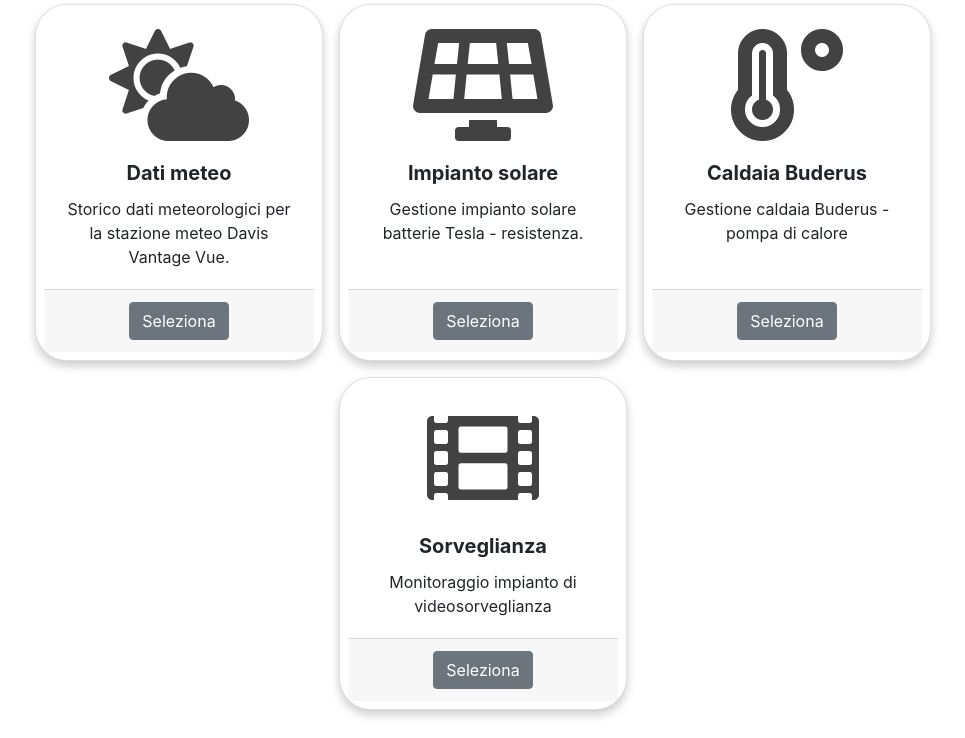
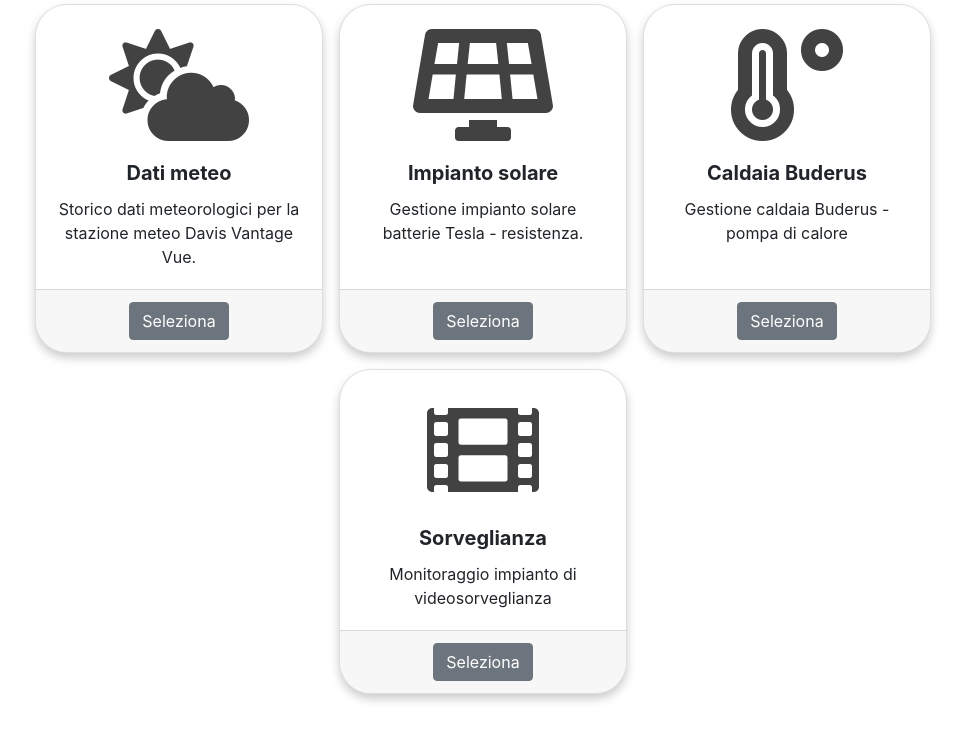
Before and after one commit to FabrizioSandri/SmartHome, a Flask app: template templates/index.html in a window 1280 px wide. Shown: the part 134-872 px from the top of the page, without its empty margins (157-1122 px from the left). After the commit the page ends 836 px from the top, so only its background shows below. Run offline with Flask 2, Linux system fonts and the light colour scheme; the template is opened without the code that fills it, so the values that code supplies are empty; parts of the project's set-up code (start-up, migrations or seed data) failed here and were passed over; some libraries are stand-ins or nearby versions.

Commit message:
wrong border radius home page

```diff
--- a/static/css/index.css
+++ b/static/css/index.css
@@ -24,13 +24,17 @@
 }
 
 .card{
-    padding: 1.5em .5em .5em;
+    padding-top: 1.5em;
     border-radius: 2em;
     text-align: center;
     box-shadow: 0 5px 10px rgba(0,0,0,.2);
     margin-bottom: 10px;
 }
 
+.card-footer {
+    border-radius: 0 0 2em 2em !important;
+}
+
 .top_img{
     color: rgb(66, 66, 66);
 }
```
